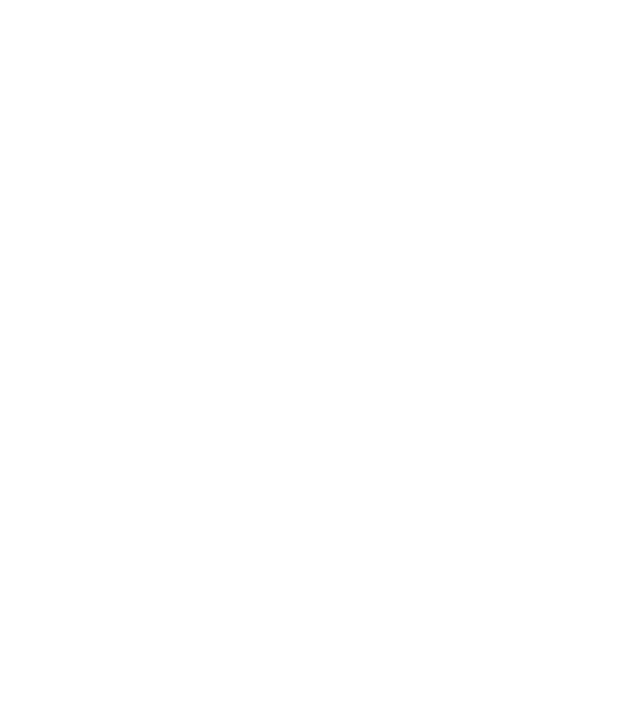
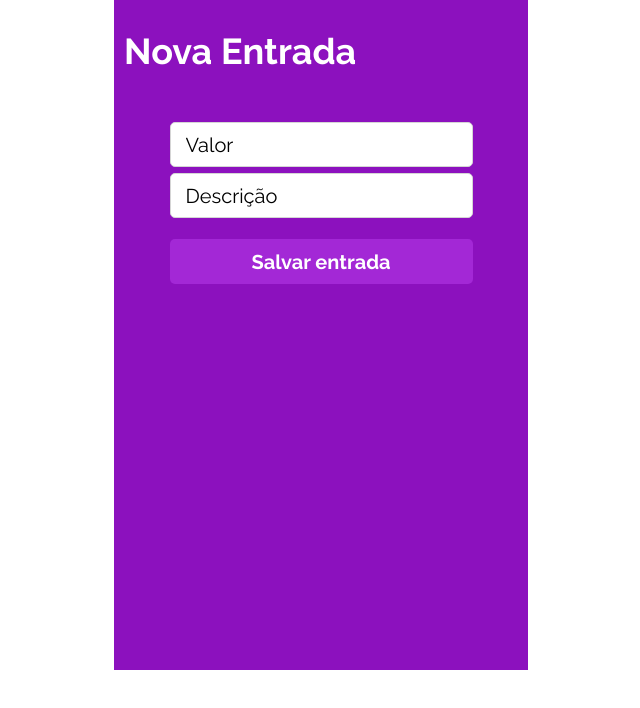
Before and after one commit to caiobeneton/MyWallet-front, a React (Create React App) app: page /add in a window 1280 px wide. Shown: the top 708 px of the page, without its empty margins (319-959 px from the left). Built offline with nearby package versions, Linux system fonts and the light colour scheme; a web font is replaced by a local one.

Commit message:
Feat: add anda draw pages

```diff
--- a/src/components/Add.js
+++ b/src/components/Add.js
@@ -1,5 +1,85 @@
+import { useState } from 'react';
+import styled from 'styled-components';
+
 export default function Add() {
+    const [desc, setDesc] = useState("")
+    const [value, setValue] = useState("")
+
+    function submit() {
+
+    }
     return (
-        <></>
+        <StyledContainer>
+            <StyledWrapper>
+                <StyledHeader>
+                    <h1>Nova Entrada</h1>
+                </StyledHeader>
+
+                <Form>
+                    <input type='text' placeholder="Valor" value={value} onChange={e => setValue(e.target.value)}></input>
+                    <input type='text' placeholder="Descrição" value={desc} onChange={e => setDesc(e.target.value)}></input>
+                    <button type='submit' onClick={submit}>Salvar entrada</button>
+                </Form>
+            </StyledWrapper>
+        </StyledContainer>
     )
 }
+
+const StyledContainer = styled.div`
+    width: 100%;
+    display: flex;
+    justify-content: center;
+`;
+
+const StyledWrapper = styled.div`
+    width: 100%;
+    max-width: 414px;
+    height: 670px;
+    background-color: #8c11be;
+    padding-top: 30px;
+`;
+
+const StyledHeader = styled.div`
+    font-family: 'Raleway';
+    font-weight: 700;
+    font-size: 18px;
+    color: #FFFFFF;
+    padding: 0 10px;
+`;
+
+const Form = styled.div`
+    display: flex;
+    justify-content: center;
+    align-items: center;
+    flex-direction: column;
+    margin-top: 50px;
+    input {
+        width: 303px;
+        height: 45px;
+        border: 1px solid #D5D5D5;
+        border-radius: 5px;
+        font-family: 'Raleway', sans-serif;
+        font-size: 20px;
+        font-weight: 400;
+        padding-left: 15px;
+        margin-bottom: 6px;
+        &::placeholder {
+            color: #000000;
+        }
+    }
+    button {
+        width: 303px;
+        height: 45px;
+        margin-top: 15px;
+        background: #A328D6;
+        border: none;
+        border-radius: 5px;
+        font-family: 'Raleway', sans-serif;
+        font-size: 20px;
+        font-weight: 700;
+        color: #FFFFFF;
+        display: flex;
+        justify-content: center;
+        align-items: center;
+    }
+`;
--- a/src/components/Draw.js
+++ b/src/components/Draw.js
@@ -1,5 +1,86 @@
+import { useState } from 'react';
+import styled from 'styled-components';
+
 export default function Draw(){
+    const [desc, setDesc] = useState("")
+    const [value, setValue] = useState("")
+
+    function submit() {
+
+    }
+
     return (
-        <></>
+        <StyledContainer>
+            <StyledWrapper>
+                <StyledHeader>
+                    <h1>Nova Saída</h1>
+                </StyledHeader>
+
+                <Form>
+                    <input type='text' placeholder="Valor" value={value} onChange={e => setValue(e.target.value)}></input>
+                    <input type='text' placeholder="Descrição" value={desc} onChange={e => setDesc(e.target.value)}></input>
+                    <button type='submit' onClick={submit}>Salvar saída</button>
+                </Form>
+            </StyledWrapper>
+        </StyledContainer>
     )
 }
+
+const StyledContainer = styled.div`
+    width: 100%;
+    display: flex;
+    justify-content: center;
+`;
+
+const StyledWrapper = styled.div`
+    width: 100%;
+    max-width: 414px;
+    height: 670px;
+    background-color: #8c11be;
+    padding-top: 30px;
+`;
+
+const StyledHeader = styled.div`
+    font-family: 'Raleway';
+    font-weight: 700;
+    font-size: 18px;
+    color: #FFFFFF;
+    padding: 0 10px;
+`;
+
+const Form = styled.div`
+    display: flex;
+    justify-content: center;
+    align-items: center;
+    flex-direction: column;
+    margin-top: 50px;
+    input {
+        width: 303px;
+        height: 45px;
+        border: 1px solid #D5D5D5;
+        border-radius: 5px;
+        font-family: 'Raleway', sans-serif;
+        font-size: 20px;
+        font-weight: 400;
+        padding-left: 15px;
+        margin-bottom: 6px;
+        &::placeholder {
+            color: #000000;
+        }
+    }
+    button {
+        width: 303px;
+        height: 45px;
+        margin-top: 15px;
+        background: #A328D6;
+        border: none;
+        border-radius: 5px;
+        font-family: 'Raleway', sans-serif;
+        font-size: 20px;
+        font-weight: 700;
+        color: #FFFFFF;
+        display: flex;
+        justify-content: center;
+        align-items: center;
+    }
+`;
--- a/src/components/Home.js
+++ b/src/components/Home.js
@@ -78,6 +78,9 @@
     justify-content: space-around;
     margin: 10px auto;
     padding: 0 20px;
+    a:link, a:visited, a:hover, a:active {
+        text-decoration: none;
+    }
 `;
 
 const StyledButton = styled.div`
```
